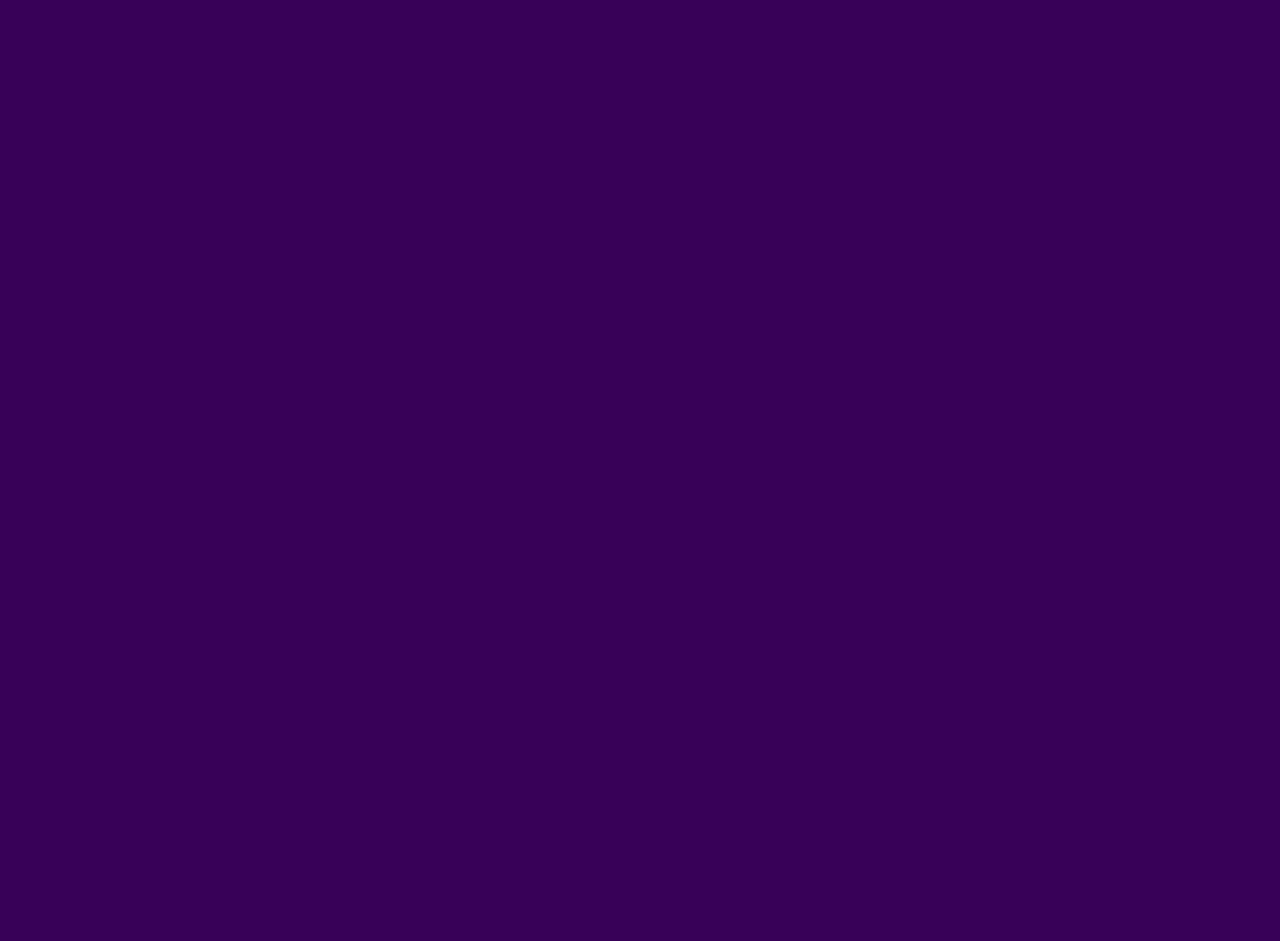
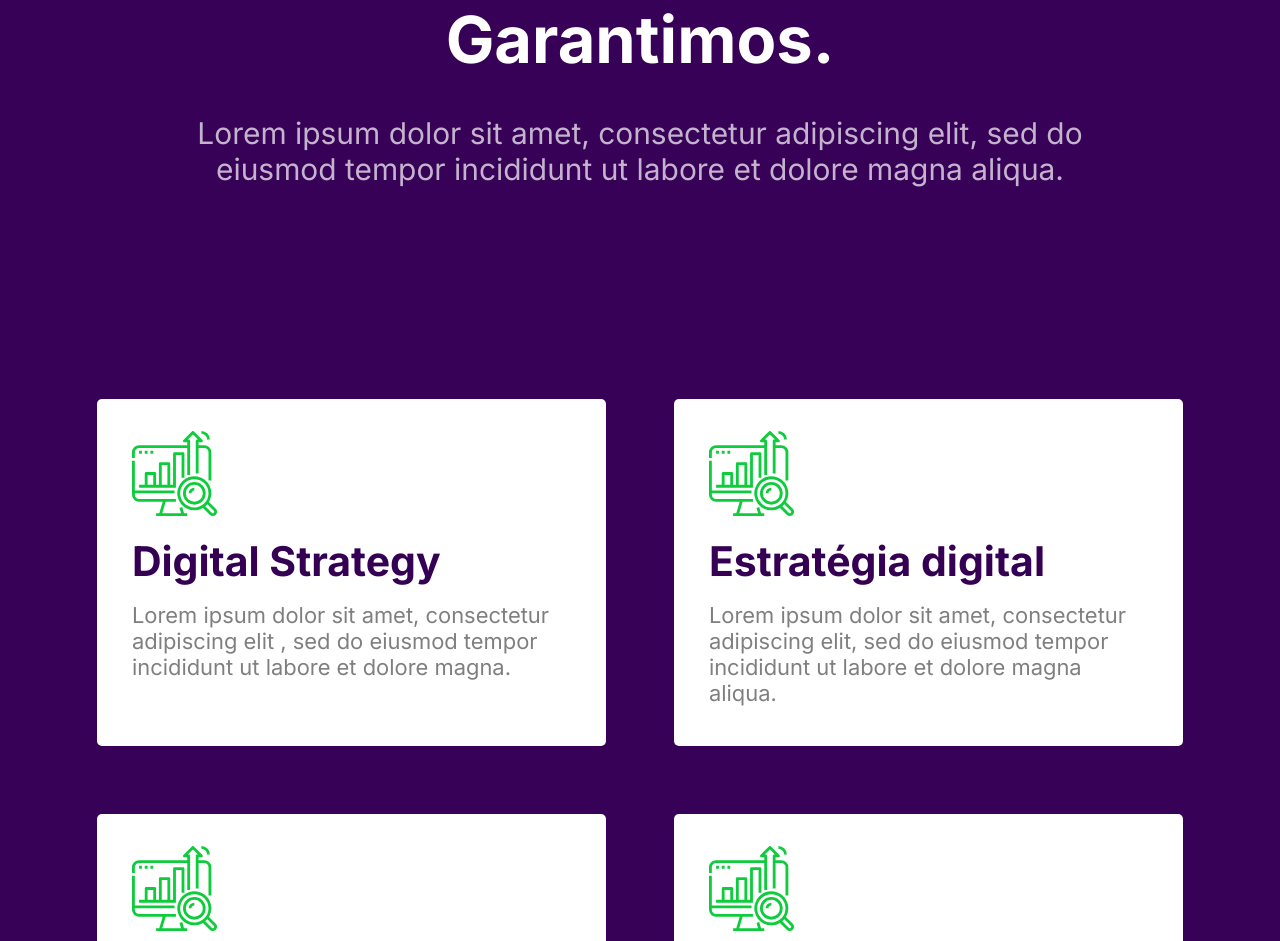
Before and after one commit to FelipePinha/nextjs-landing-page, a Next.js app: page / in a window 1280 px wide. Shown: the part 1091-2032 px from the top of the page. Before the commit the page ends 933 px from the top, so only its background shows below. Built offline with nearby package versions, Linux system fonts and the light colour scheme.

Commit message:
create features component

```diff
--- /dev/null
+++ b/src/app/components/feature/Feature.module.scss
@@ -0,0 +1,21 @@
+@import '../../styles/theme.scss';
+
+.feature {
+    width: 31.81rem;
+    height: 21.68rem;
+    padding: 2rem 2.18rem;
+    border-radius: 0.31rem;
+    background-color: $white;
+
+    h3 {
+        font-weight: bold;
+        font-size: 2.56rem;
+        color: $dark-purple;
+        margin: 1rem 0;
+    }
+
+    p {
+        font-size: 1.37rem;
+        color: $dark-gray;
+    }
+}
--- /dev/null
+++ b/src/app/components/feature/Feature.tsx
@@ -0,0 +1,21 @@
+import Image from 'next/image';
+import styles from './Feature.module.scss';
+
+interface FeatureProps {
+    feat: {
+        id: number;
+        icon: string;
+        title: string;
+        description: string;
+    };
+}
+
+export const Feature = ({ feat }: FeatureProps) => {
+    return (
+        <article key={feat.id} className={styles.feature}>
+            <Image src={feat.icon} alt="feature icon" />
+            <h3>{feat.title}</h3>
+            <p>{feat.description}</p>
+        </article>
+    );
+};
--- /dev/null
+++ b/src/app/components/features/Features.module.scss
@@ -0,0 +1,34 @@
+@import '../../styles/theme.scss';
+@import '../../styles/mixins/padding.scss';
+
+.features {
+    display: flex;
+    flex-direction: column;
+    align-items: center;
+    gap: 1.25rem;
+    @include Padding;
+
+    h2 {
+        font-size: 4.06rem;
+        font-weight: bold;
+    }
+
+    p {
+        font-size: 1.87rem;
+        opacity: 0.7;
+        margin-bottom: 12rem;
+        margin-top: 1rem;
+    }
+
+    & > h2,
+    & > p {
+        width: 56.3rem;
+        text-align: center;
+    }
+}
+
+.featuresWrapper {
+    display: grid;
+    grid-template-columns: repeat(2, 1fr);
+    gap: 4.25rem;
+}
--- /dev/null
+++ b/src/app/components/features/Features.tsx
@@ -0,0 +1,53 @@
+import Image from 'next/image';
+import styles from './Features.module.scss';
+import Icon from '../../images/feature-icon.svg';
+import { Feature } from '../feature/Feature';
+
+const featuresObj = [
+    {
+        id: 1,
+        icon: Icon,
+        title: 'Digital Strategy',
+        description:
+            'Lorem ipsum dolor sit amet, consectetur adipiscing elit , sed do eiusmod tempor incididunt ut labore et dolore magna.',
+    },
+    {
+        id: 2,
+        icon: Icon,
+        title: 'Estratégia digital',
+        description:
+            'Lorem ipsum dolor sit amet, consectetur adipiscing elit, sed do eiusmod tempor incididunt ut labore et dolore magna aliqua.',
+    },
+    {
+        id: 3,
+        icon: Icon,
+        title: 'Social Midia',
+        description:
+            'Lorem ipsum dolor sit amet, consectetur adipiscing elit, sed do eiusmod tempor incididunt ut labore et dolore magna aliqua.',
+    },
+    {
+        id: 4,
+        icon: Icon,
+        title: 'Social Midia',
+        description:
+            'Lorem ipsum dolor sit amet, consectetur adipiscing elit, sed do eiusmod tempor incididunt ut labore et dolore magna aliqua.',
+    },
+];
+
+export const Features = () => {
+    return (
+        <section className={styles.features}>
+            <h2>Neste bairro, não há agência melhor. Garantimos.</h2>
+            <p>
+                Lorem ipsum dolor sit amet, consectetur adipiscing elit, sed do eiusmod tempor
+                incididunt ut labore et dolore magna aliqua.
+            </p>
+
+            <div className={styles.featuresWrapper}>
+                {featuresObj.map(feat => (
+                    <Feature feat={feat} />
+                ))}
+            </div>
+        </section>
+    );
+};
--- a/src/app/page.tsx
+++ b/src/app/page.tsx
@@ -1,11 +1,13 @@
 import { Header } from '@/app/components/header/Header';
 import { Welcome } from '@/app/components/welcome/Welcome';
+import { Features } from './components/features/Features';
 
 export default function Home() {
     return (
         <>
             <Header />
             <Welcome />
+            <Features />
         </>
     );
 }
```
Also changed, not shown: src/app/images/feature-icon.svg (added).
